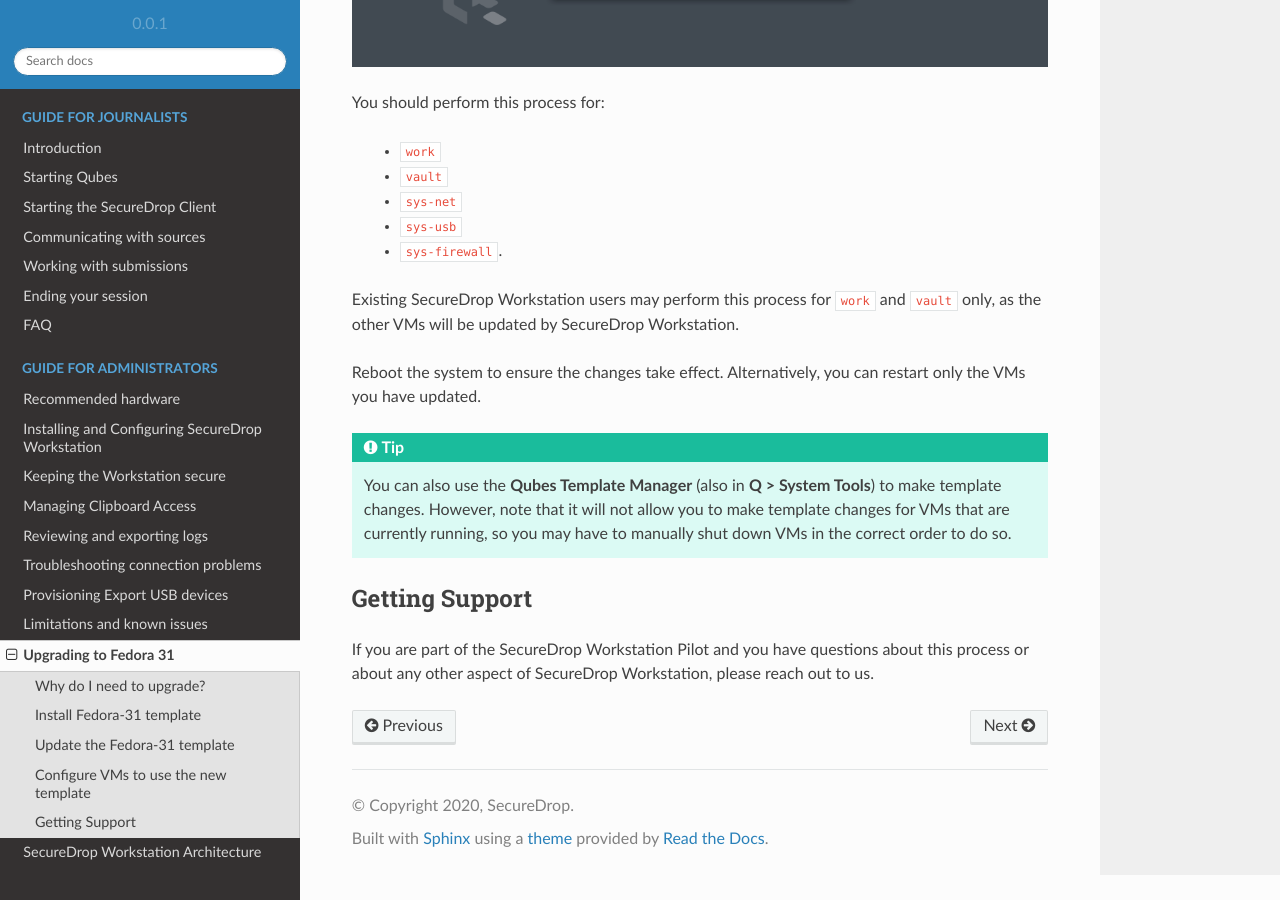
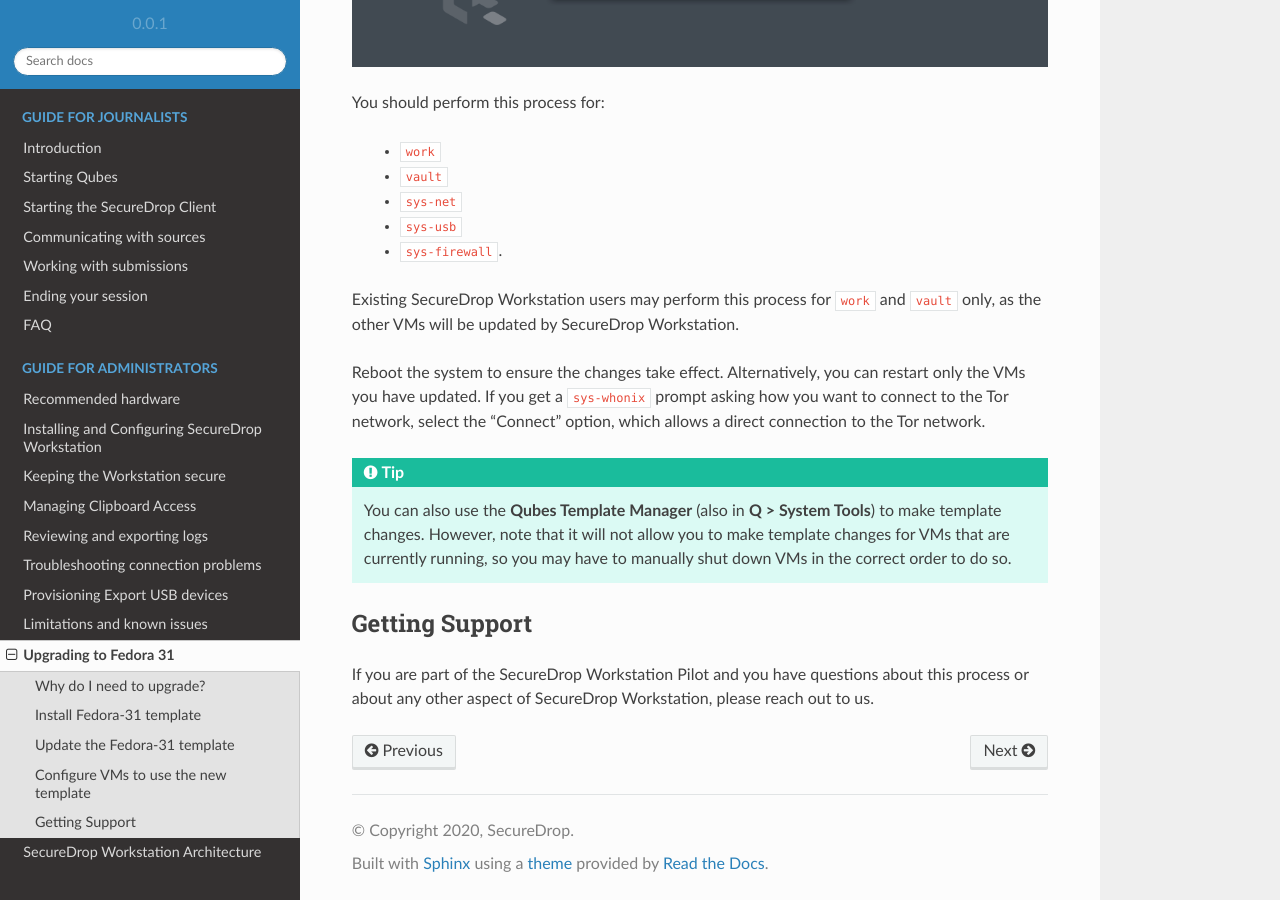
Before and after one commit to freedomofpress/securedrop-workstation-docs, a Sphinx documentation site: the page built from docs/admin/upgrading_to_fedora_31.rst, in a window 1280 px wide and 900 px high, scrolled down 1798 px. Built offline with Sphinx 7.4.7 and the Read the Docs theme 2.0.0, drawn with Linux system fonts in a browser that asks for light colours.

Commit message:
add instructions around sys-whonix tor connection

```diff
--- a/docs/admin/upgrading_to_fedora_31.rst
+++ b/docs/admin/upgrading_to_fedora_31.rst
@@ -73,7 +73,7 @@
 ``vault`` only, as the other VMs will be updated by SecureDrop Workstation.
 
 Reboot the system to ensure the changes take effect. Alternatively, you can
-restart only the VMs you have updated.
+restart only the VMs you have updated. If you get a ``sys-whonix`` prompt asking how you want to connect to the Tor network, select the "Connect" option, which allows a direct connection to the Tor network.
 
 .. tip::
 
```
